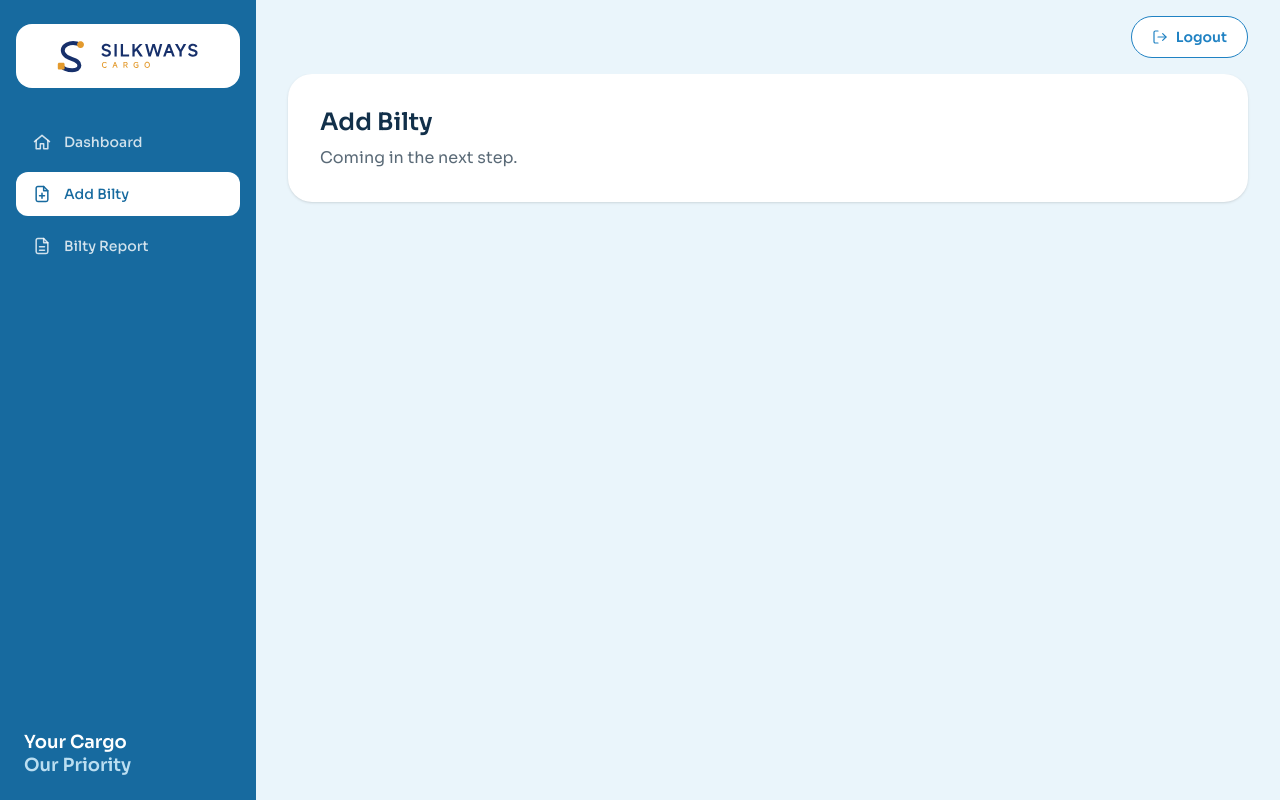
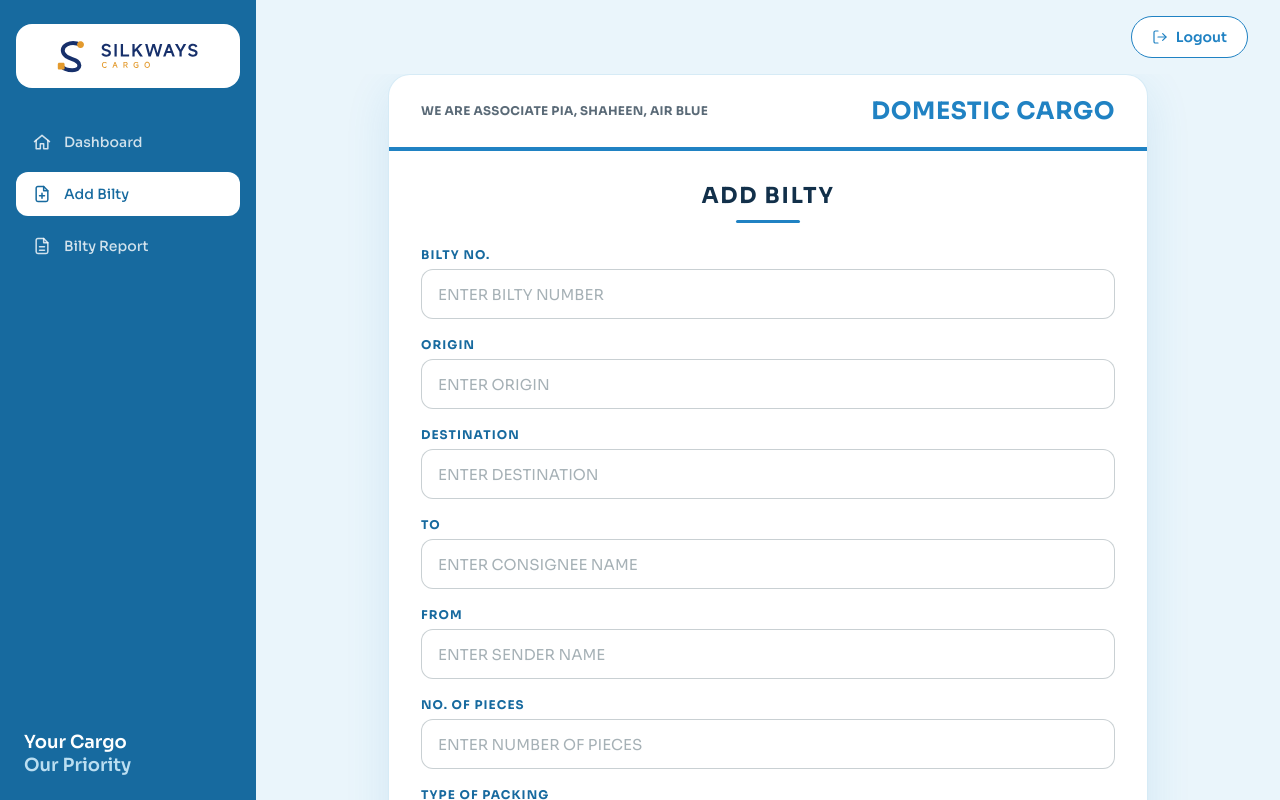
Before and after one commit to Khizarkhan280/Silkways_Portal, a React (Vite) app: page /dashboard/add-bilty in a window 1280 px wide. Built offline with nearby package versions, Linux system fonts and the light colour scheme.

Commit message:
Added Add Bilty Code

```diff
--- /dev/null
+++ b/src/api.js
@@ -0,0 +1,21 @@
+// Single place for backend calls. Token (if login saved one as "token" in localStorage) is attached automatically.
+const getToken = () => {
+  try { return localStorage.getItem("token"); } catch { return null; }
+};
+
+export async function api(path, options = {}) {
+  const token = getToken();
+  const res = await fetch(`/api${path}`, {
+    ...options,
+    headers: {
+      "Content-Type": "application/json",
+      ...(token ? { Authorization: `Bearer ${token}` } : {}),
+      ...options.headers,
+    },
+  });
+  const data = await res.json().catch(() => ({}));
+  if (!res.ok) {
+    throw new Error((data.errors && Object.values(data.errors)[0]) || data.message || "SOMETHING WENT WRONG.");
+  }
+  return data;
+}
--- /dev/null
+++ b/src/components/dashboard/AddBiltyForm.jsx
@@ -0,0 +1,84 @@
+import { useState } from "react";
+import BiltyField from "./BiltyField";
+import { api } from "../../api";
+
+const emptyForm = () => ({
+  biltyNo: "", origin: "", destination: "", to: "", from: "",
+  pieces: "", packing: "", weight: "", amount: "", otherCharges: "",
+  description: "", date: new Date().toLocaleDateString("en-CA"),
+});
+
+export default function AddBiltyForm() {
+  const [form, setForm] = useState(emptyForm);
+  const [status, setStatus] = useState({ type: "", text: "" });
+  const [saving, setSaving] = useState(false);
+
+  // Rate per Kg = Total Rs / Weight
+  const rate =
+    form.weight > 0 && form.amount !== ""
+      ? Math.round((form.amount / form.weight) * 100) / 100
+      : "";
+
+  const handleChange = (e) => {
+    setForm({ ...form, [e.target.name]: e.target.value });
+    setStatus({ type: "", text: "" });
+  };
+
+  const handleSubmit = async (e) => {
+    e.preventDefault();
+    if (saving) return;
+    setSaving(true);
+    setStatus({ type: "", text: "" });
+    try {
+      await api("/bilties", { method: "POST", body: JSON.stringify(form) });
+      setForm(emptyForm());
+      setStatus({ type: "success", text: "BILTY SAVED SUCCESSFULLY." });
+      document.getElementById("biltyNo")?.focus();
+    } catch (err) {
+      setStatus({
+        type: "error",
+        text: err instanceof TypeError ? "CANNOT REACH THE SERVER." : err.message,
+      });
+    } finally {
+      setSaving(false);
+    }
+  };
+
+  return (
+    <section className="bilty-card">
+      <div className="bilty-card-head">
+        <p className="bilty-assoc">WE ARE ASSOCIATE PIA, SHAHEEN, AIR BLUE</p>
+        <p className="bilty-service">DOMESTIC CARGO</p>
+      </div>
+
+      <form className="bilty-body" onSubmit={handleSubmit}>
+        <h1 className="bilty-title">ADD BILTY</h1>
+        {status.text && (
+          <div className={`bilty-status bilty-status-${status.type}`} role="alert">
+            {status.text}
+          </div>
+        )}
+
+        <BiltyField label="Bilty No." name="biltyNo" placeholder="ENTER BILTY NUMBER" value={form.biltyNo} onChange={handleChange} required />
+        <BiltyField label="Origin" name="origin" placeholder="ENTER ORIGIN" value={form.origin} onChange={handleChange} required />
+        <BiltyField label="Destination" name="destination" placeholder="ENTER DESTINATION" value={form.destination} onChange={handleChange} required />
+        <BiltyField label="To" name="to" placeholder="ENTER CONSIGNEE NAME" value={form.to} onChange={handleChange} required />
+        <BiltyField label="From" name="from" placeholder="ENTER SENDER NAME" value={form.from} onChange={handleChange} required />
+        <BiltyField label="No. of Pieces" name="pieces" type="number" step="1" min="1" inputMode="numeric" placeholder="ENTER NUMBER OF PIECES" value={form.pieces} onChange={handleChange} required />
+        <BiltyField label="Type of Packing" name="packing" placeholder="ENTER TYPE OF PACKING" value={form.packing} onChange={handleChange} required />
+        <BiltyField label="Weight" name="weight" unit="KG" type="number" step="0.01" min="0.01" inputMode="decimal" placeholder="ENTER WEIGHT" value={form.weight} onChange={handleChange} required />
+        <BiltyField label="Total Rs." name="amount" type="number" step="0.01" min="0" inputMode="decimal" placeholder="ENTER TOTAL AMOUNT" value={form.amount} onChange={handleChange} required />
+        <BiltyField label="Rate per Kg" name="rate" unit="RS/KG" placeholder="AUTO CALCULATED" value={rate} readOnly />
+        <BiltyField label="Other Charges" name="otherCharges" type="number" step="0.01" min="0" inputMode="decimal" placeholder="ENTER OTHER CHARGES" value={form.otherCharges} onChange={handleChange} />
+        <BiltyField as="textarea" label="Description" name="description" placeholder="ENTER DESCRIPTION OF GOODS" value={form.description} onChange={handleChange} required />
+        <BiltyField label="Date" name="date" type="date" value={form.date} onChange={handleChange} required />
+
+        <div className="bilty-actions">
+          <button type="submit" className="btn-primary bilty-submit" disabled={saving}>
+            {saving ? "SAVING..." : "ADD BILTY"}
+          </button>
+        </div>
+      </form>
+    </section>
+  );
+}
--- /dev/null
+++ b/src/components/dashboard/BiltyField.jsx
@@ -0,0 +1,28 @@
+// Label + input. as="textarea" makes a textarea, unit="KG" shows a unit on the side.
+export default function BiltyField({ label, unit, as: Tag = "input", readOnly, ...props }) {
+  const cls = [
+    "bilty-input",
+    unit && "bilty-input-unit",
+    readOnly && "bilty-input-readonly",
+    Tag === "textarea" && "bilty-input-textarea",
+  ]
+    .filter(Boolean)
+    .join(" ");
+
+  return (
+    <div className="bilty-field">
+      <label htmlFor={props.name} className="bilty-label">{label}</label>
+      <div className="bilty-field-wrap">
+        <Tag
+          id={props.name}
+          className={cls}
+          readOnly={readOnly}
+          tabIndex={readOnly ? -1 : undefined}
+          autoComplete="off"
+          {...props}
+        />
+        {unit && <span className="bilty-unit">{unit}</span>}
+      </div>
+    </div>
+  );
+}
--- a/src/main.css
+++ b/src/main.css
@@ -291,3 +291,83 @@
     @apply mt-2 text-muted;
   }
 }
+/* ---------- Add Bilty ---------- */
+@layer components {
+  .bilty-page {
+    @apply mx-auto w-full max-w-[760px] pb-4;
+  }
+  .bilty-card {
+    @apply overflow-hidden rounded-[22px] border border-primary-light/60 bg-white
+           shadow-[0_14px_45px_rgb(32_130_195/0.12)];
+  }
+  .bilty-card-head {
+    @apply flex flex-col gap-3 border-b-4 border-primary px-5 py-5
+           sm:flex-row sm:items-center sm:justify-between sm:px-8;
+  }
+  .bilty-assoc {
+    @apply text-[11px] font-bold tracking-wide text-muted sm:text-xs;
+  }
+  .bilty-service {
+    @apply text-lg font-extrabold tracking-wide text-primary sm:text-2xl;
+  }
+  .bilty-body {
+    @apply px-5 pb-8 pt-7 sm:px-8;
+  }
+  .bilty-title {
+    @apply mb-6 text-center text-[22px] font-extrabold tracking-[.08em] text-brand;
+  }
+  .bilty-title::after {
+    @apply mx-auto mt-2 block h-[3px] w-16 rounded-full bg-primary;
+    content: "";
+  }
+
+  /* Status message */
+  .bilty-status {
+    @apply mb-5 rounded-xl border px-4 py-3 text-[13px] font-bold;
+  }
+  .bilty-status-error {
+    @apply border-red-200 bg-red-50 text-red-600;
+  }
+  .bilty-status-success {
+    @apply border-green-200 bg-green-50 text-green-700;
+  }
+
+  /* Fields */
+  .bilty-field {
+    @apply mb-[18px];
+  }
+  .bilty-label {
+    @apply mb-1.5 block text-xs font-extrabold uppercase tracking-[.09em] text-primary-dark;
+  }
+  .bilty-field-wrap {
+    @apply relative;
+  }
+  .bilty-input {
+    @apply block h-[50px] w-full rounded-xl border border-line/60 bg-white px-4 text-[15px]
+           text-brand outline-none transition placeholder:text-line focus:border-primary
+           focus:ring-4 focus:ring-primary/15;
+  }
+  .bilty-input:user-invalid {
+    @apply border-red-500;
+  }
+  .bilty-input-unit {
+    @apply pr-16;
+  }
+  .bilty-input-textarea {
+    @apply h-auto min-h-32 resize-y py-3;
+  }
+  .bilty-input-readonly {
+    @apply cursor-not-allowed bg-primary-50 font-bold text-primary-dark focus:border-line/60 focus:ring-0;
+  }
+  .bilty-unit {
+    @apply pointer-events-none absolute right-4 top-1/2 -translate-y-1/2 text-xs font-extrabold text-primary-dark;
+  }
+
+  /* Submit */
+  .bilty-actions {
+    @apply mt-7 border-t border-primary-light/60 pt-6;
+  }
+  .bilty-submit {
+    @apply w-full tracking-[.08em] disabled:cursor-wait;
+  }
+}
--- a/src/pages/dashboard/AddBilty.jsx
+++ b/src/pages/dashboard/AddBilty.jsx
@@ -1,8 +1,9 @@
+import AddBiltyForm from "../../components/dashboard/AddBiltyForm";
+
 export default function AddBilty() {
   return (
-    <section className="placeholder-card">
-      <h1 className="placeholder-title">Add Bilty</h1>
-      <p className="placeholder-text">Coming in the next step.</p>
-    </section>
+    <div className="bilty-page">
+      <AddBiltyForm />
+    </div>
   );
 }
--- a/vite.config.js
+++ b/vite.config.js
@@ -4,4 +4,5 @@ import tailwindcss from "@tailwindcss/vite";
 
 export default defineConfig({
   plugins: [react(), tailwindcss()],
+  server: { proxy: { "/api": "http://localhost:5000" } },
 });
```
